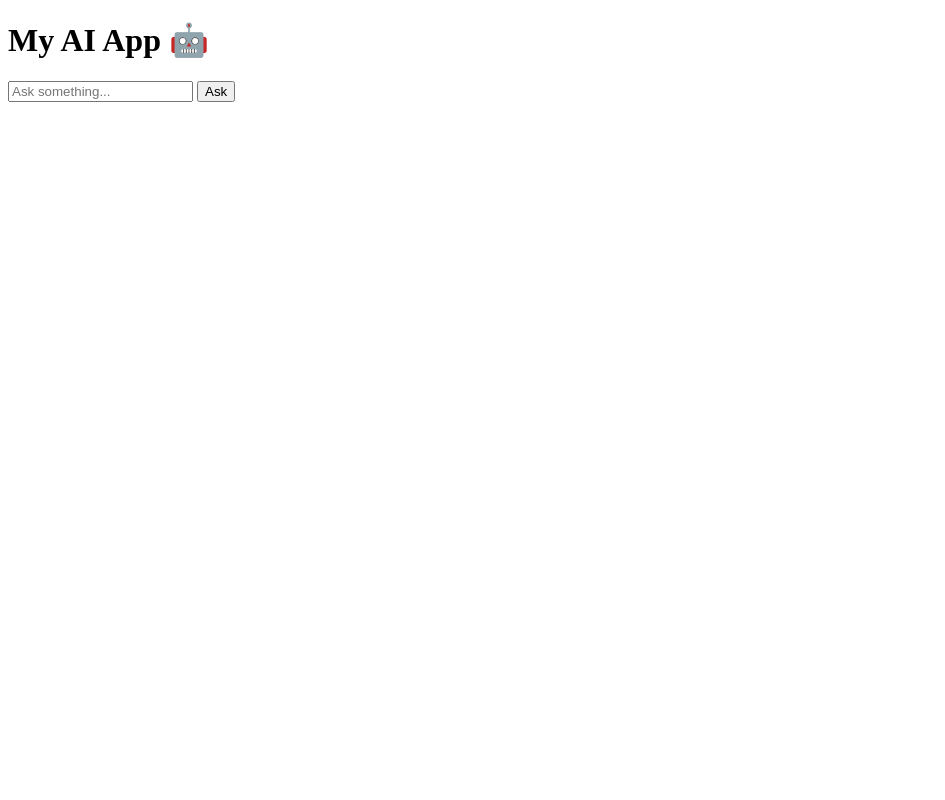
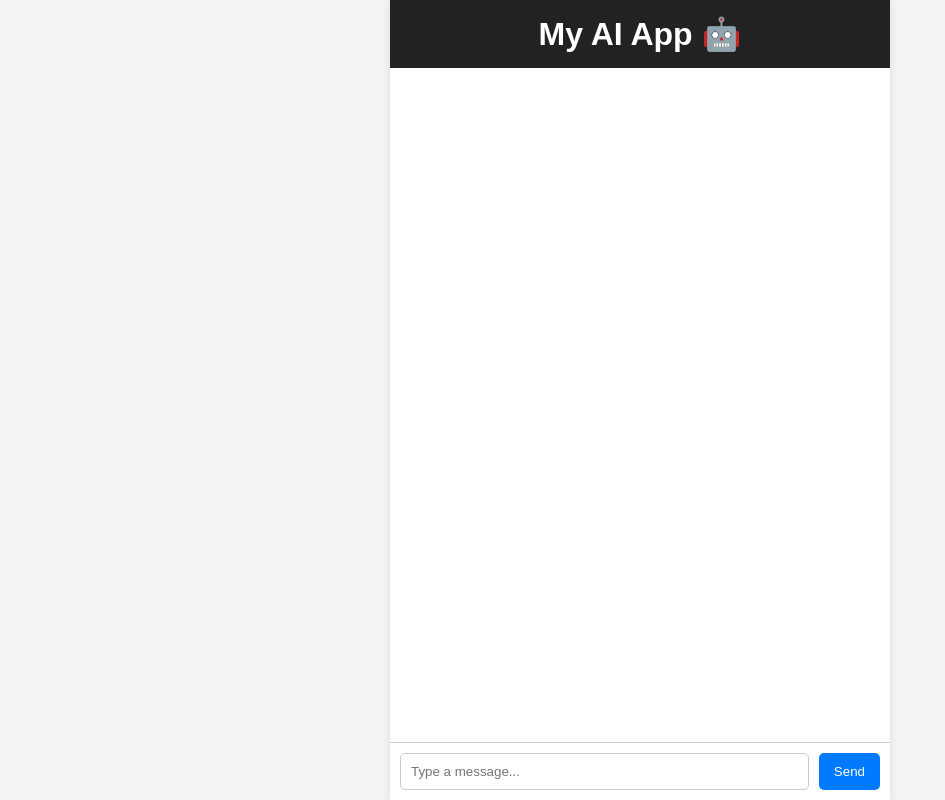
Before and after one commit to Dhimahi-tech188/my-ai-app, a website: page index.html in a window 1280 px wide. Shown: the whole page, without its empty margins (0-945 px from the left). Drawn offline with Linux system fonts and the light colour scheme.

Commit message:
Update index.html

```diff
--- a/index.html
+++ b/index.html
@@ -2,30 +2,132 @@
 <html>
 <head>
   <title>My AI App</title>
+
+  <style>
+    body {
+      font-family: Arial, sans-serif;
+      background: #f4f4f4;
+      margin: 0;
+      padding: 0;
+      display: flex;
+      justify-content: center;
+    }
+
+    .container {
+      width: 100%;
+      max-width: 500px;
+      height: 100vh;
+      display: flex;
+      flex-direction: column;
+      background: white;
+      box-shadow: 0 0 10px rgba(0,0,0,0.1);
+    }
+
+    h1 {
+      text-align: center;
+      background: #222;
+      color: white;
+      margin: 0;
+      padding: 15px;
+    }
+
+    #chat {
+      flex: 1;
+      padding: 10px;
+      overflow-y: auto;
+    }
+
+    .message {
+      padding: 10px;
+      margin: 5px 0;
+      border-radius: 10px;
+      max-width: 80%;
+    }
+
+    .user {
+      background: #007bff;
+      color: white;
+      align-self: flex-end;
+    }
+
+    .bot {
+      background: #e5e5ea;
+      color: black;
+      align-self: flex-start;
+    }
+
+    .input-box {
+      display: flex;
+      padding: 10px;
+      border-top: 1px solid #ccc;
+    }
+
+    input {
+      flex: 1;
+      padding: 10px;
+      border-radius: 5px;
+      border: 1px solid #ccc;
+    }
+
+    button {
+      margin-left: 10px;
+      padding: 10px 15px;
+      border: none;
+      background: #007bff;
+      color: white;
+      border-radius: 5px;
+      cursor: pointer;
+    }
+
+    button:hover {
+      background: #0056b3;
+    }
+  </style>
 </head>
+
 <body>
 
+<div class="container">
   <h1>My AI App 🤖</h1>
 
-  <input type="text" id="msg" placeholder="Ask something..." />
-  <button onclick="sendMessage()">Ask</button>
+  <div id="chat"></div>
 
-  <p id="response"></p>
+  <div class="input-box">
+    <input id="input" placeholder="Type a message..." />
+    <button onclick="sendMessage()">Send</button>
+  </div>
+</div>
 
 <script>
   async function sendMessage() {
-      const message = document.getElementById("msg").value;
+    const input = document.getElementById("input");
+    const message = input.value;
+
+    if (!message) return;
+
+    addMessage(message, "user");
+    input.value = "";
 
     const res = await fetch("/ask", {
       method: "POST",
-        headers: {
-          "Content-Type": "application/json"
-        },
+      headers: { "Content-Type": "application/json" },
       body: JSON.stringify({ message })
     });
 
     const data = await res.json();
-      document.getElementById("response").innerText = data.reply;
+
+    addMessage(data.reply, "bot");
+  }
+
+  function addMessage(text, type) {
+    const chat = document.getElementById("chat");
+
+    const div = document.createElement("div");
+    div.classList.add("message", type);
+    div.innerText = text;
+
+    chat.appendChild(div);
+    chat.scrollTop = chat.scrollHeight;
   }
 </script>
 
```
Lines whose indentation alone changed are shown as unchanged.
